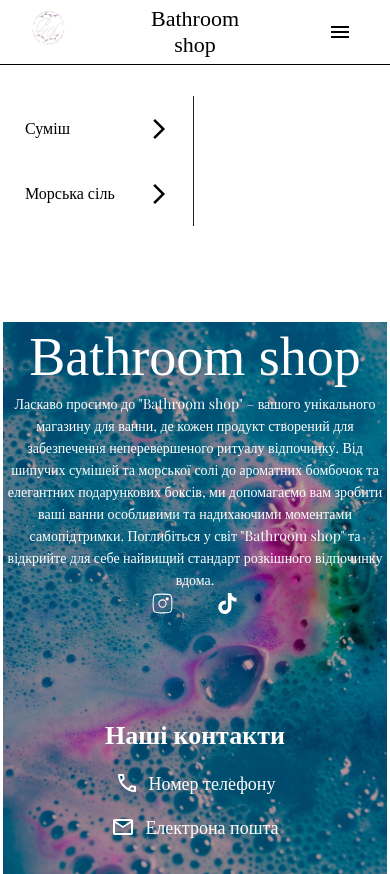
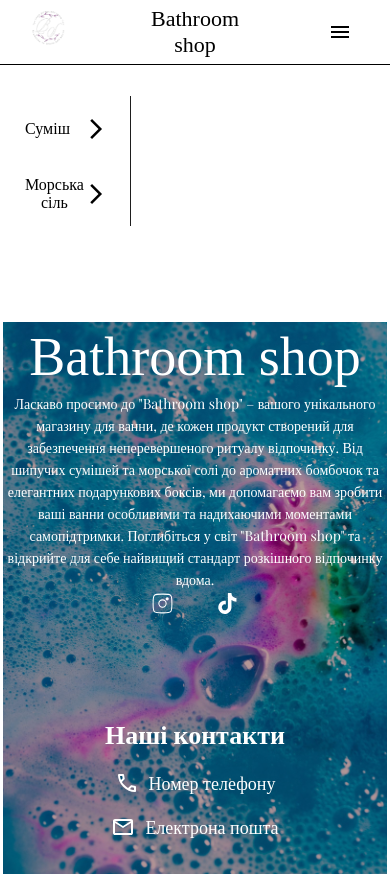
Before and after one commit to Oaleks262/front-end-bathroom-shop, a React (Create React App) app: page /recommendation in a window 390 px wide. Built offline with nearby package versions, Linux system fonts and the light colour scheme; a web font is replaced by a local one.

Commit message:
edit recomedation

```diff
--- a/src/components/Recomendacion/Recomendacion.css
+++ b/src/components/Recomendacion/Recomendacion.css
@@ -155,4 +155,7 @@
     .recomendacion-content-page-mix p{
         font-size: 12px;
     }
+    .recomendacion-content-sidebar {
+        width: auto;
+    }
 }
```
